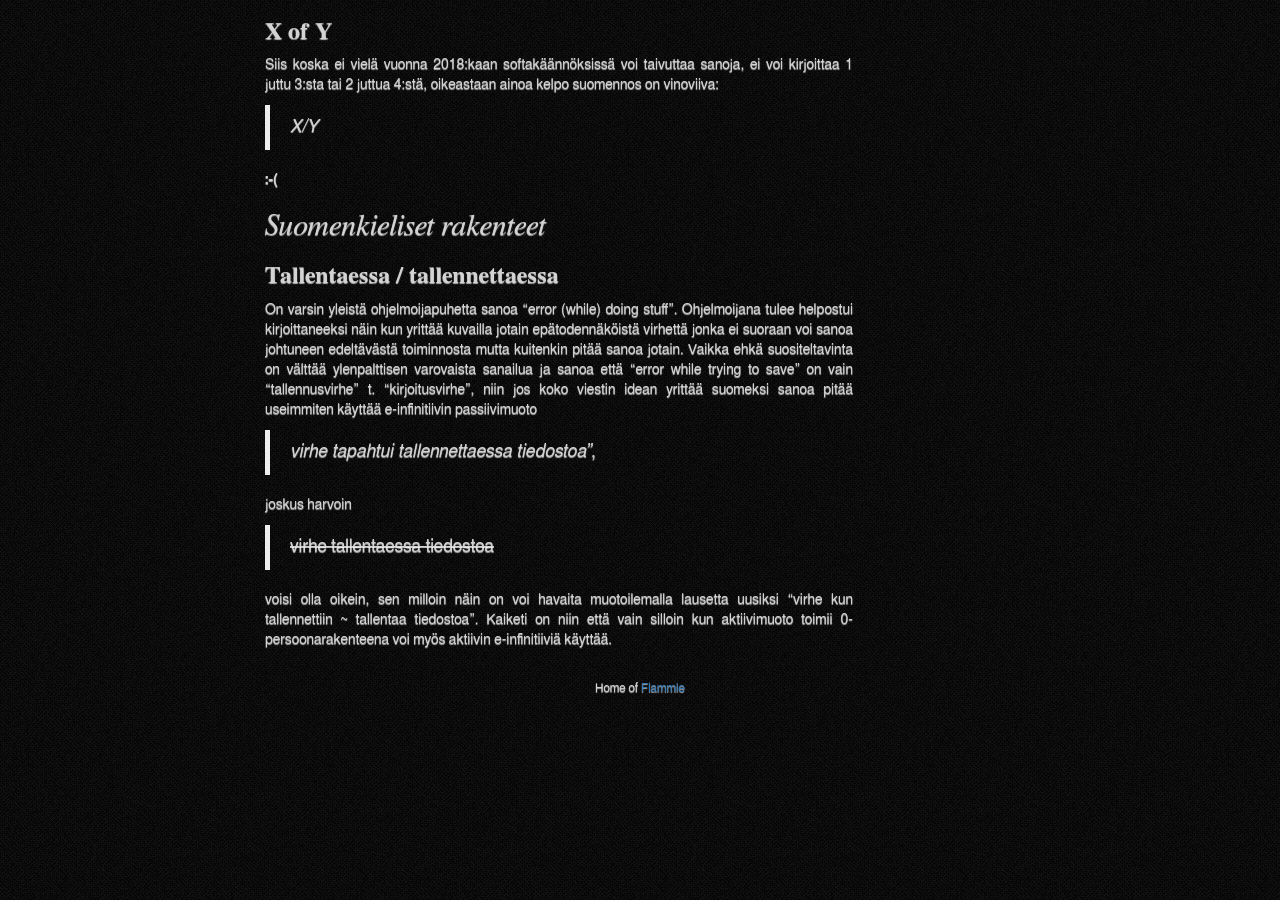
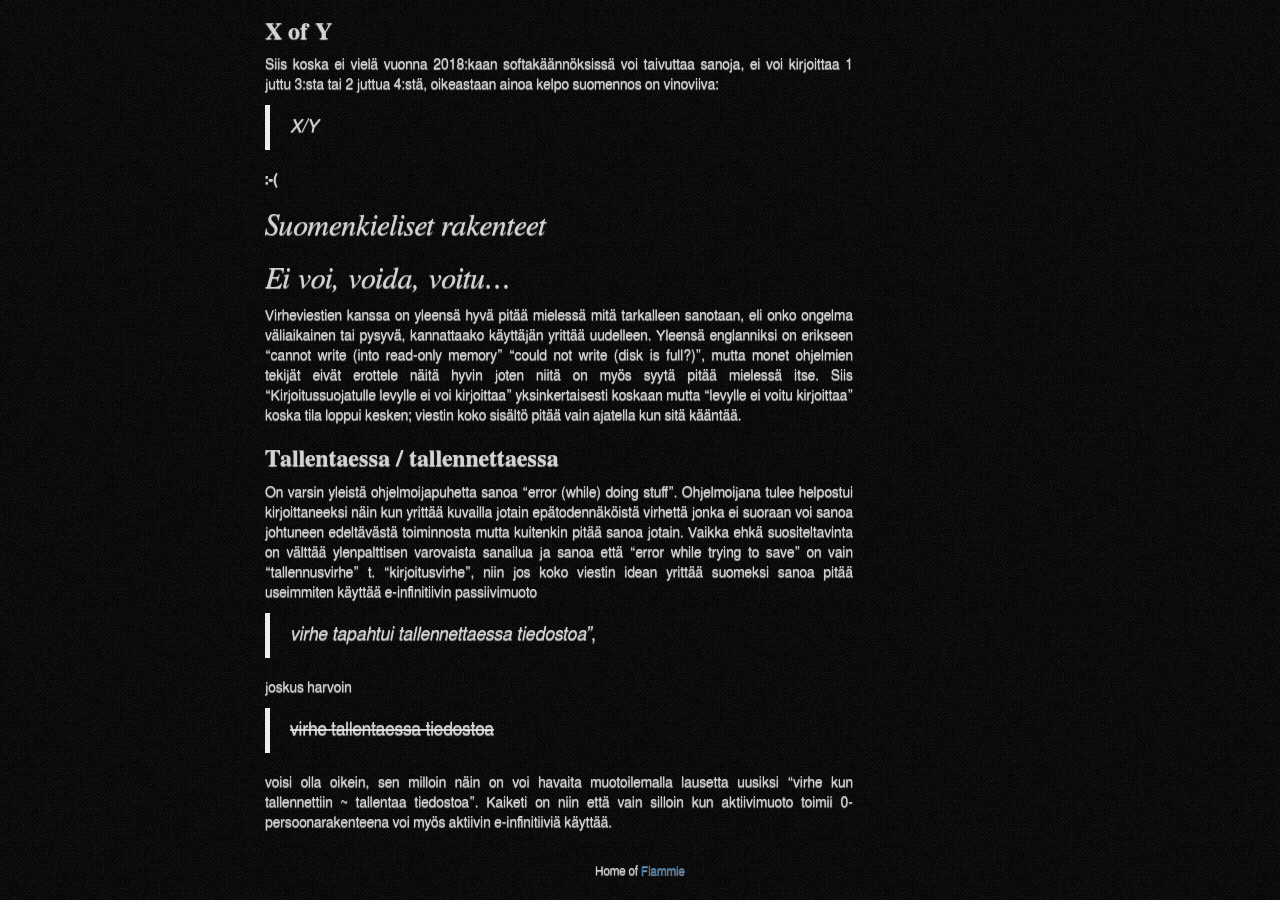
Before and after one commit to flammie/flammie.github.io, a Jekyll site: the page built from finnish-translator-notes.markdown, in a window 1280 px wide and 900 px high, scrolled down 1290 px. Built offline with Jekyll 4.4.1, drawn with Linux system fonts in a browser that asks for light colours.

Commit message:
cannot / could not

```diff
--- a/finnish-translator-notes.markdown
+++ b/finnish-translator-notes.markdown
@@ -79,6 +79,17 @@ suomennos on vinoviiva:
 
 ## Suomenkieliset rakenteet
 
+## Ei voi, voida, voitu...
+
+Virheviestien kanssa on yleensä hyvä pitää mielessä mitä tarkalleen sanotaan,
+eli onko ongelma väliaikainen tai pysyvä, kannattaako käyttäjän yrittää
+uudelleen. Yleensä englanniksi on erikseen "cannot write (into read-only memory"
+"could not write (disk is full?)", mutta monet ohjelmien tekijät eivät erottele
+näitä hyvin joten niitä on myös syytä pitää mielessä itse. Siis
+"Kirjoitussuojatulle levylle ei voi kirjoittaa" yksinkertaisesti koskaan mutta
+"levylle ei voitu kirjoittaa" koska tila loppui kesken; viestin koko sisältö
+pitää vain ajatella kun sitä kääntää.
+
 ### Tallentaessa / tallennettaessa
 
 On varsin yleistä ohjelmoijapuhetta sanoa "error (while) doing stuff".
```
